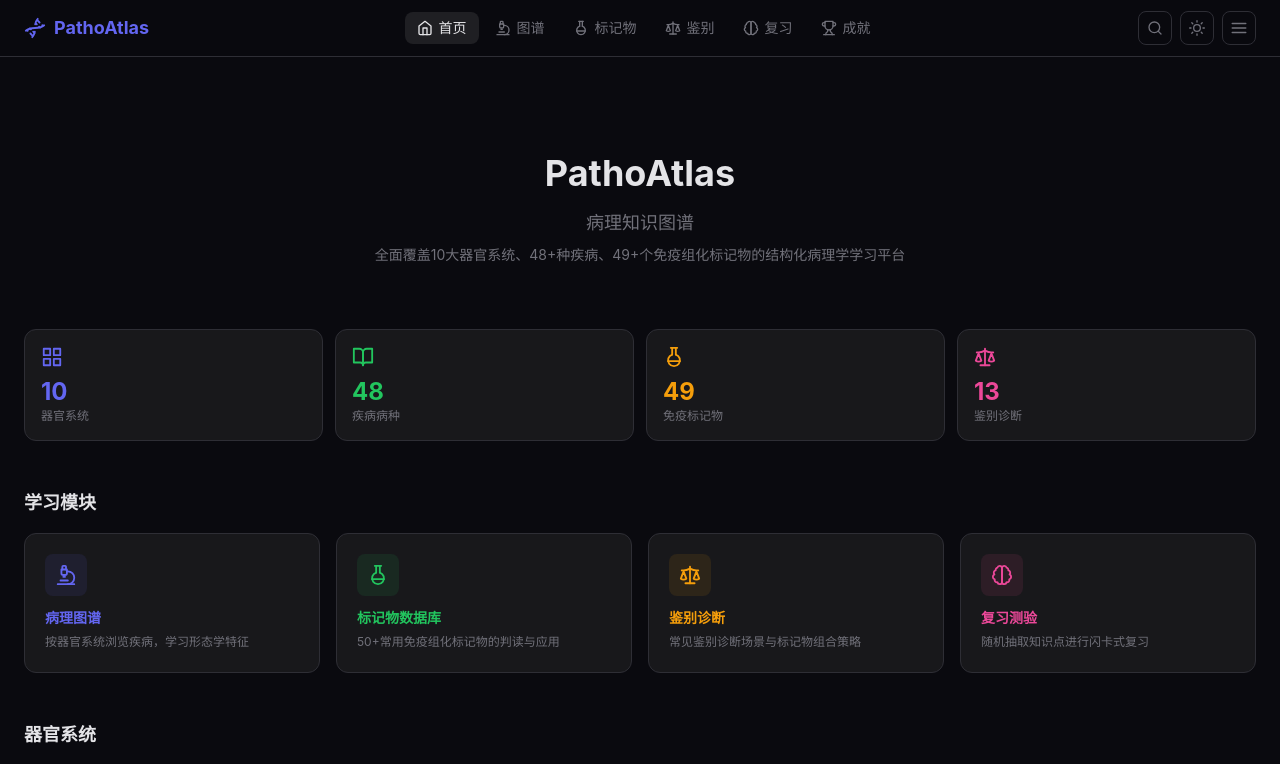
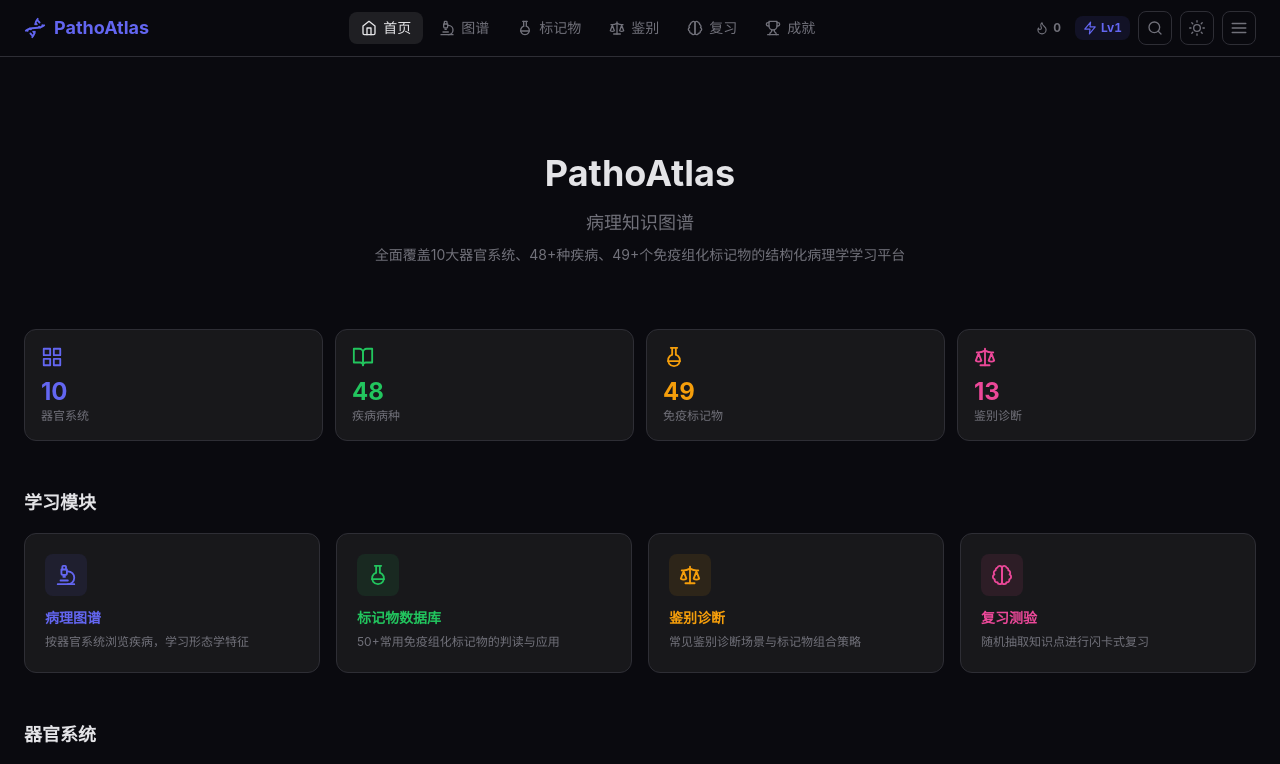
Before and after one commit to chuckieDING/PathoAtlas, a Next.js app: page / in a window 1280 px wide. Shown: the top 764 px of the page. Built offline with nearby package versions, Linux system fonts and the light colour scheme.

Commit message:
feat(navbar): 集成连击和等级显示到导航栏

```diff
--- a/src/components/Navbar.tsx
+++ b/src/components/Navbar.tsx
@@ -4,6 +4,7 @@ import Link from 'next/link';
 import { usePathname, useRouter } from 'next/navigation';
 import { useState } from 'react';
 import { IconHome, IconMicroscope, IconFlask, IconScale, IconBrain, IconTrophy, IconSearch, IconMenu, IconSun, IconMoon, IconDna } from './Icon';
+import { NavbarProgress } from './ProgressWidgets';
 
 const NAV = [
   { href: '/', label: '首页', icon: IconHome },
@@ -58,6 +59,7 @@ export function Navbar() {
           </div>
 
           <div className="flex items-center gap-2">
+            <NavbarProgress />
             <button onClick={() => setSearchOpen(v => !v)} className="theme-btn" title="搜索" aria-label="搜索">
               <IconSearch size={16} />
             </button>
```
